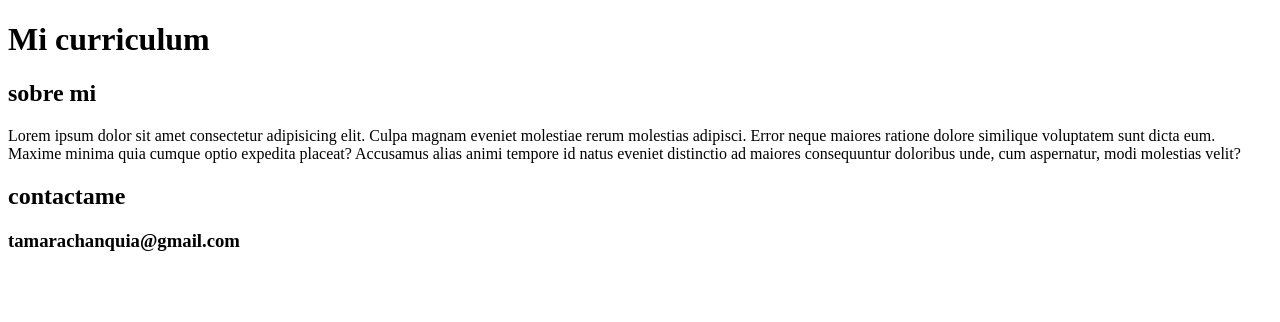
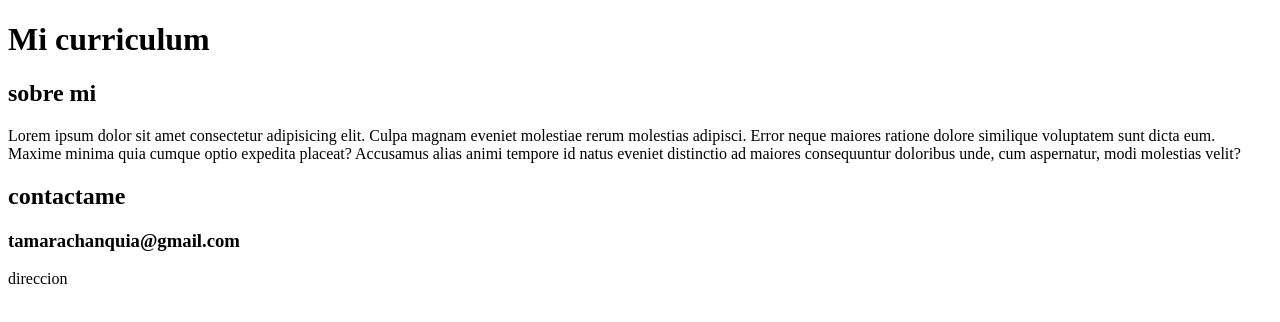
Before and after one commit to TamaraChanquia/prueba-git, a plain HTML site: page index.html in a window 1280 px wide. Drawn offline with Linux system fonts and the light colour scheme.

Commit message:
se agrego direccion

```diff
--- a/index.html
+++ b/index.html
@@ -16,6 +16,7 @@
    <footer>
     <h2>contactame</h2>
     <h3>tamarachanquia@gmail.com</h3>
+    <p> direccion</p>
    </footer>
 
 </body>
```
